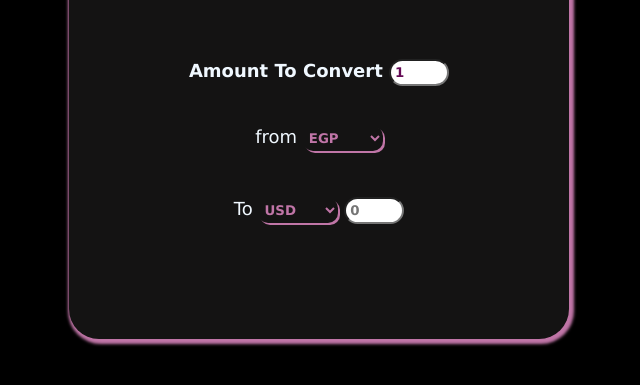
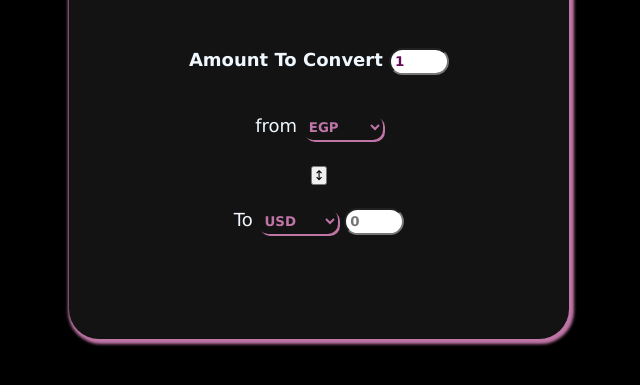
Before and after one commit to nouranfirst/Currency-Converter, a plain HTML site: page Currency Converter/index.html in a window 1280 px wide. Shown: the part 211-596 px from the top of the page, without its empty margins (321-961 px from the left). Drawn offline with Linux system fonts and the light colour scheme; no server answers.

Commit message:
Update index.html

```diff
--- a/Currency Converter/index.html
+++ b/Currency Converter/index.html
@@ -10,6 +10,9 @@
 
 </head>
 <body>
+
+
+
     <div class="container">
         <h1>currancy Convertor</h1>
         <hr>
@@ -72,6 +75,9 @@
             </select>
 
         </div>
+        <button id="exchange">
+            ↕
+        </button>
 
         <div class="price">
           <span>To</span>  <select name="" id="output_price">
```
